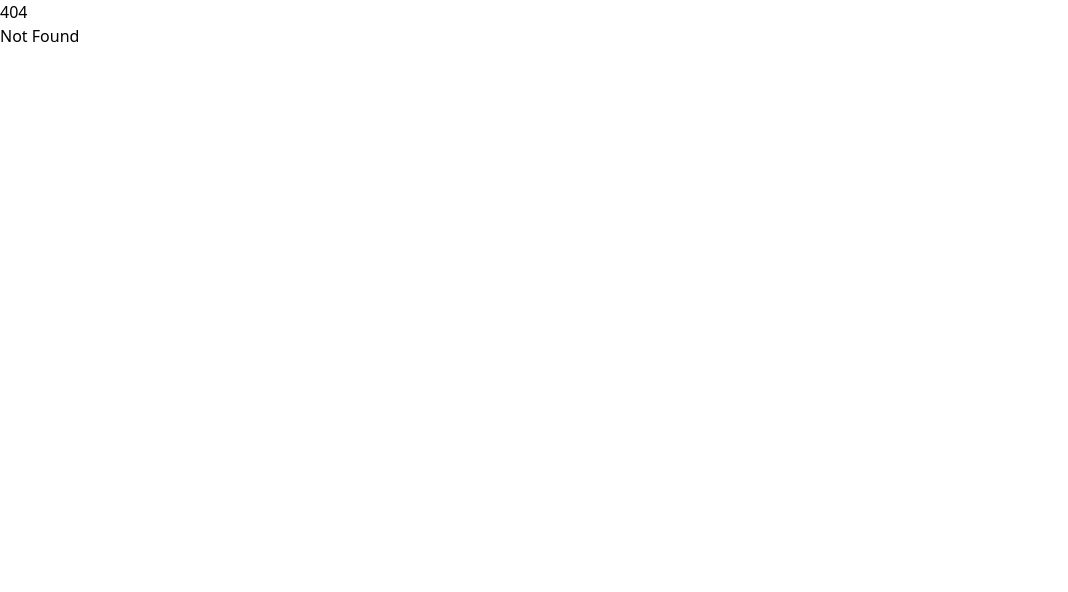
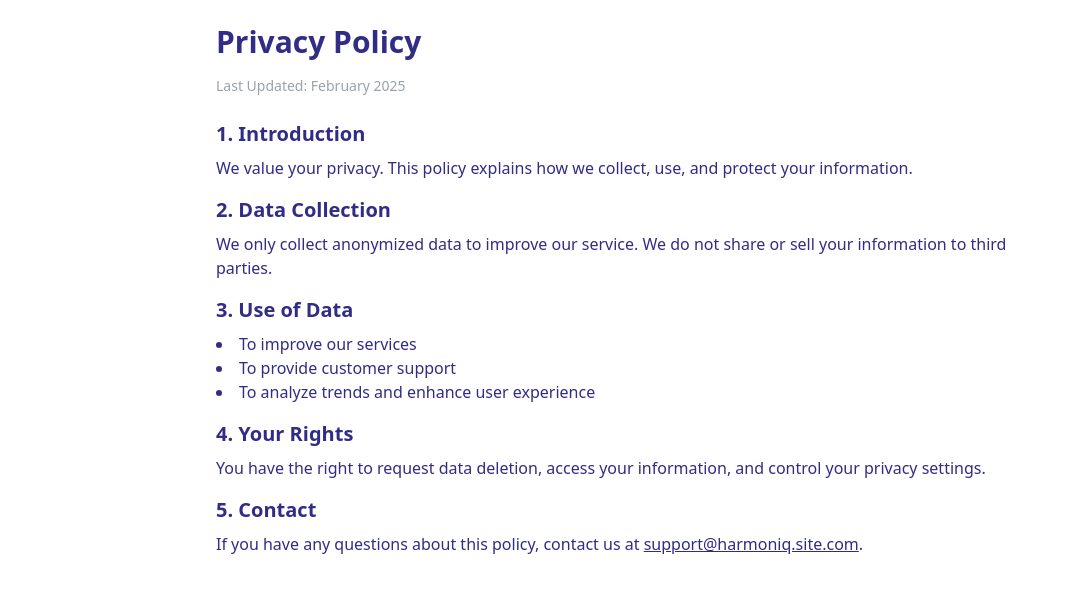
Before and after one commit to Poltergeistz/HarmoniQ, a SvelteKit app: page /privacy in a window 1280 px wide. Before the commit this address had no page. Shown: the top 592 px of the page, without its empty margins (0-1068 px from the left). Built offline with nearby package versions, Linux system fonts and the light colour scheme.

Commit message:
feat: Add privacy and terms pages

```diff
--- a/src/components/Footer.svelte
+++ b/src/components/Footer.svelte
@@ -12,12 +12,12 @@
     <!-- Legal Links -->
     <ul class="flex justify-center space-x-6 mt-4" role="list">
       <li role="listitem">
-        <a href="#" class="hover:underline focus:outline-none focus:ring-2 focus:ring-lime-400 px-2 py-1" aria-label="Privacy Policy">
+        <a href="/privacy" class="hover:underline focus:outline-none focus:ring-2 focus:ring-lime-400 px-2 py-1" aria-label="Privacy Policy">
           Privacy Policy
         </a>
       </li>
       <li role="listitem">
-        <a href="#" class="hover:underline focus:outline-none focus:ring-2 focus:ring-lime-400 px-2 py-1" aria-label="Terms of Service">
+        <a href="/terms" class="hover:underline focus:outline-none focus:ring-2 focus:ring-lime-400 px-2 py-1" aria-label="Terms of Service">
           Terms of Service
         </a>
       </li>
--- /dev/null
+++ b/src/routes/privacy/+page.svelte
@@ -0,0 +1,23 @@
+<section class="max-w-4xl mx-auto p-6 text-indigo-900">
+  <h1 class="text-3xl font-bold text-indigo-900 mb-4">Privacy Policy</h1>
+  <p class="text-sm text-gray-400 mb-6">Last Updated: February 2025</p>
+
+  <h2 class="text-xl font-semibold text-indigo-900 mb-2">1. Introduction</h2>
+  <p class="mb-4">We value your privacy. This policy explains how we collect, use, and protect your information.</p>
+
+  <h2 class="text-xl font-semibold text-indigo-900 mb-2">2. Data Collection</h2>
+  <p class="mb-4">We only collect anonymized data to improve our service. We do not share or sell your information to third parties.</p>
+
+  <h2 class="text-xl font-semibold text-indigo-900 mb-2">3. Use of Data</h2>
+  <ul class="list-disc list-inside mb-4">
+    <li>To improve our services</li>
+    <li>To provide customer support</li>
+    <li>To analyze trends and enhance user experience</li>
+  </ul>
+
+  <h2 class="text-xl font-semibold text-indigo-900 mb-2">4. Your Rights</h2>
+  <p class="mb-4">You have the right to request data deletion, access your information, and control your privacy settings.</p>
+
+  <h2 class="text-xl font-semibold text-indigo-900 mb-2">5. Contact</h2>
+  <p>If you have any questions about this policy, contact us at <a href="mailto:support@harmoniq.site.com" class="text-indigo-900 underline">support@harmoniq.site.com</a>.</p>
+</section>
--- /dev/null
+++ b/src/routes/terms/+page.svelte
@@ -0,0 +1,28 @@
+<section class="max-w-4xl mx-auto p-6 text-indigo-900">
+  <h1 class="text-3xl font-bold text-indigo-900 mb-4">Terms of Service</h1>
+  <p class="text-sm text-gray-400 mb-6">Last Updated: February 2025</p>
+
+  <h2 class="text-xl font-semibold text-indigo-900 mb-2">1. Acceptance of Terms</h2>
+  <p class="mb-4">By using our services, you agree to these terms.</p>
+
+  <h2 class="text-xl font-semibold text-indigo-900 mb-2">2. User Responsibilities</h2>
+  <p class="mb-4">You agree to use our platform lawfully and not to misuse our services.</p>
+
+  <h2 class="text-xl font-semibold text-indigo-900 mb-2">3. Data Usage</h2>
+  <p class="mb-4">
+    We collect anonymized data to enhance our service. See our
+    <a href="/privacy" class="text-indigo-900 underline">Privacy Policy</a>.
+  </p>
+
+  <h2 class="text-xl font-semibold text-indigo-900 mb-2">4. Limitation of Liability</h2>
+  <p class="mb-4">We are not responsible for any indirect damages caused by using our platform.</p>
+
+  <h2 class="text-xl font-semibold text-indigo-900 mb-2">5. Changes to Terms</h2>
+  <p class="mb-4">We may update these terms. Continued use means acceptance of changes.</p>
+
+  <h2 class="text-xl font-semibold text-indigo-900 mb-2">6. Contact</h2>
+  <p>
+    For questions, reach out to us at
+    <a href="mailto:support@example.com" class="text-indigo-900 underline">support@harmoniq.site.com</a>.
+  </p>
+</section>
```
